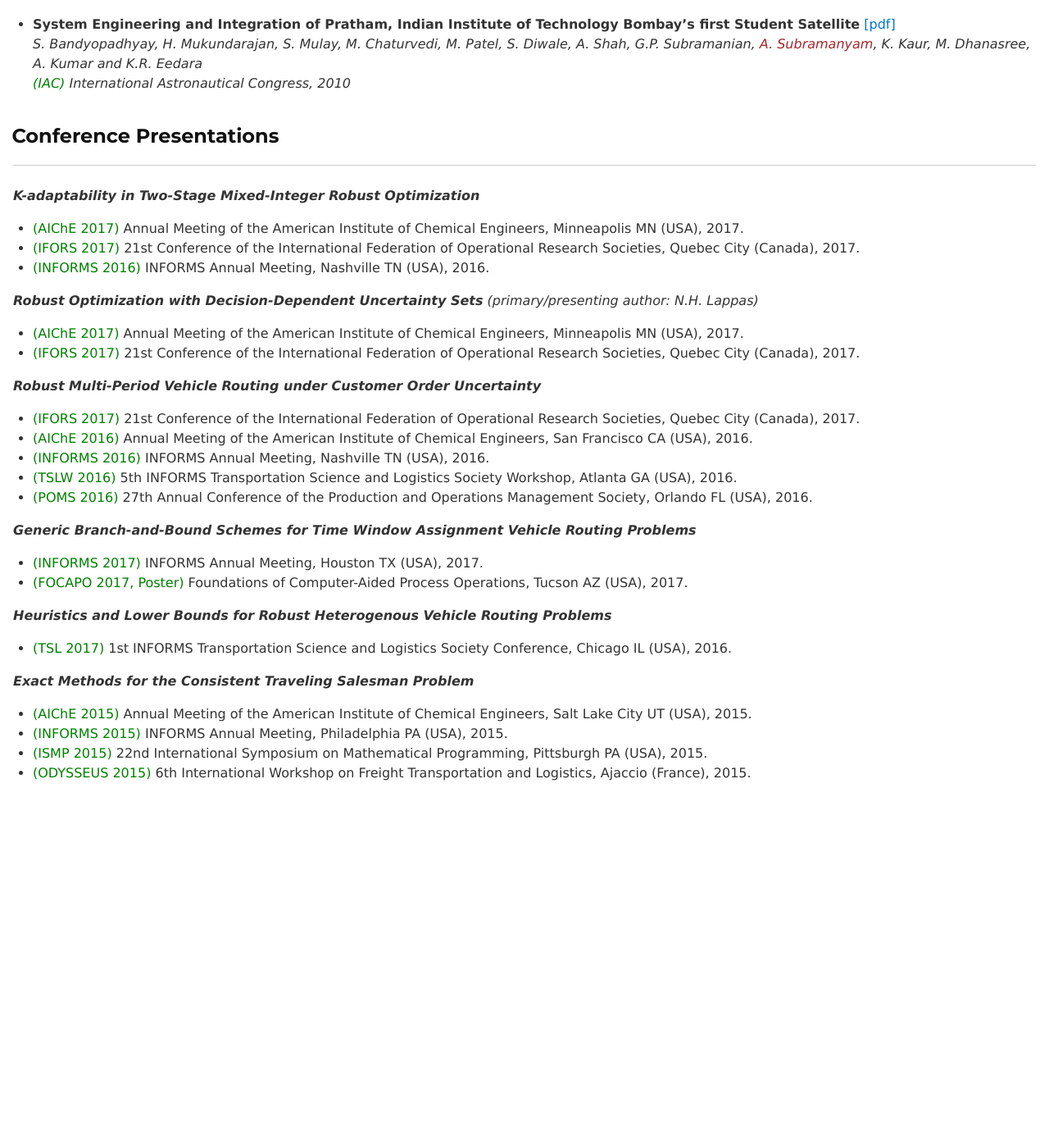
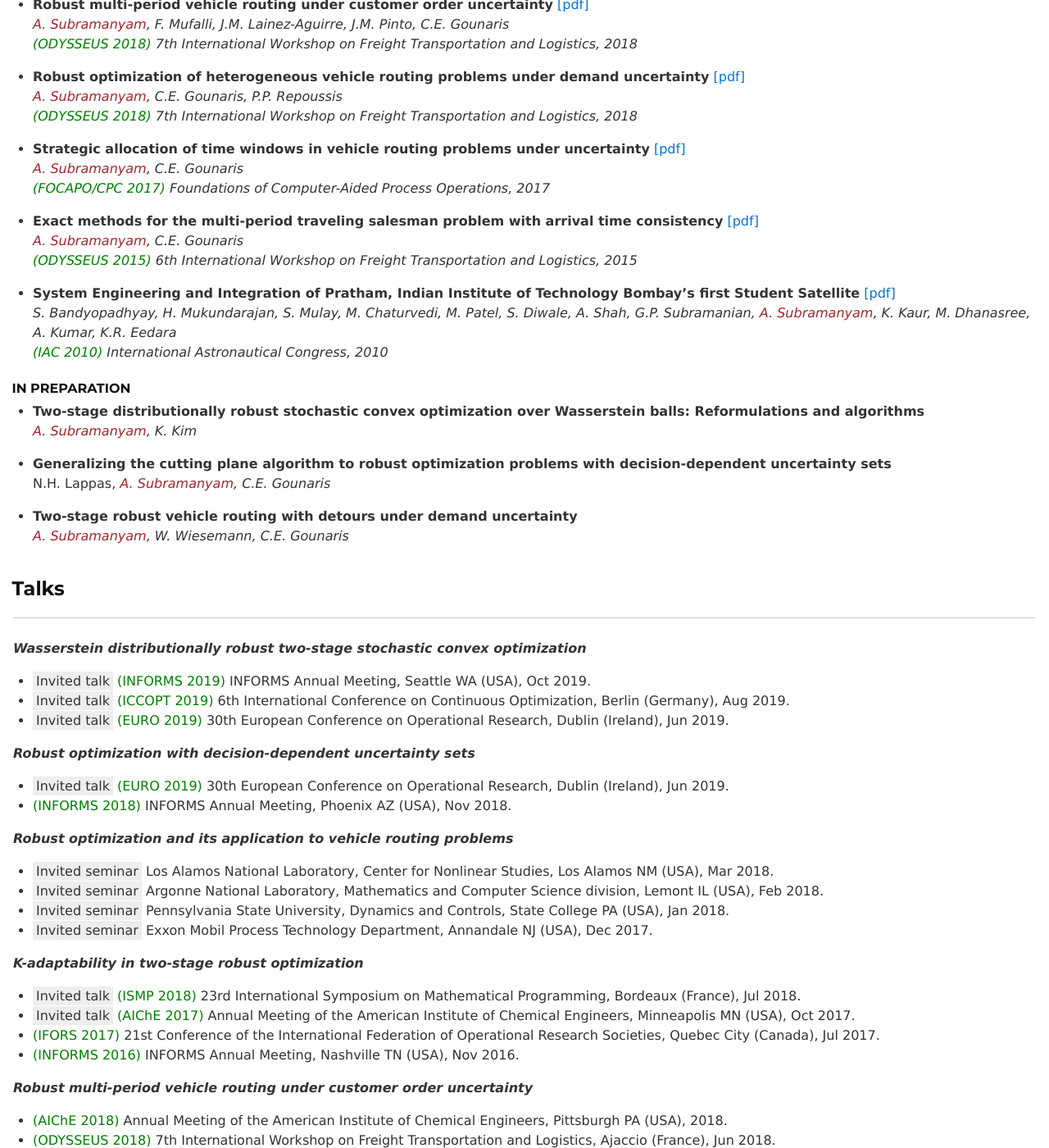
Before and after one commit to AnirudhSubramanyam/AnirudhSubramanyam.github.io, a Jekyll site: the page built from index.md, in a window 1280 px wide and 1400 px high, scrolled down 1144 px. Shown: the whole window at 82% size. Built offline with Jekyll 4.4.1, drawn with Linux system fonts in a browser that asks for light colours; our own code applies the rules of GitHub Pages for plain Markdown files; before the commit the page ends 2179 px from its top, so only the background shows below that; some of the changed text lies outside the part shown.

Commit message:
Updated publications

```diff
--- a/index.md
+++ b/index.md
@@ -2,98 +2,140 @@
 layout: default
 ---
 
-[//]: # (<img style="float: right;" src="http://www.andrew.cmu.edu/user/asubram2/picture.jpg" alt="Me" style="width: 480px;"/>)
-
 ## About
 ---
 
-I'm a doctoral candidate working under the supervision of [Chrysanthos Gounaris](https://www.cmu.edu/cheme/people/faculty/chrysanthos-e-gounaris.html) at Carnegie Mellon University, in the department of Chemical Engineering. Earlier, I obtained my Bachelor's degree in Chemical Engineering from IIT Bombay. I'm broadly interested in areas of computational optimization. My doctoral work focuses on the development of theory and numerical methods for optimization under uncertainty, with emphasis on robust optimization techniques, and with applications in vehicle routing operations.
+I'm a postdoctoral researcher in the [Mathematics and Computer Science](https://www.anl.gov/mcs) division at [Argonne National Laboratory](https://www.anl.gov). Previously, I obtained my doctoral degree in Process Systems Engineering  from [Carnegie Mellon University](https://www.cmu.edu), and my Bachelor's degree in Chemical Engineering from [IIT Bombay](http://www.iitb.ac.in).
 
-You can email me at `asubramanyam [at] cmu.edu`.
+I'm broadly interested in theory, algorithms and applications of computational optimization. My current interests lie in the development of theory and numerical methods for large-scale nonlinear optimization under uncertainty, with emphasis on distributionally robust, stochastic and chance-constrained optimization, and with applications in energy and power systems. My doctoral work focused on combinatorial optimization under uncertainty with applications in vehicle routing operations.
+
+You can email me at `asubramanyam [at] anl.gov`.
 
 [[Webpage]](http://www.andrew.cmu.edu/user/asubram2/) [[Google Scholar]](https://scholar.google.com/citations?user=yDf5WlEAAAAJ&hl=en) [[CV]](http://www.andrew.cmu.edu/user/asubram2/cv.pdf)
 
 ## Publications
 ---
 
-### Journal Articles
+### Journal articles
 
-* **K-adaptability in Two-Stage Mixed-Integer Robust Optimization**
+* **A scenario decomposition algorithm for strategic time window assignment vehicle routing problems**
+[[doi]](https://doi.org/10.1016/j.trb.2018.09.008)
+[[arXiv]](https://arxiv.org/abs/1806.03220)
+_<span style="color:#A5252A">A. Subramanyam</span>, A. Wang, C.E. Gounaris_
+_Transportation Research Part B: Methodological, 117, 296--317, 2018_
+
+* **Robust optimization of a broad class of heterogeneous vehicle routing problems under demand uncertainty**
+[[arXiv]](https://arxiv.org/pdf/1810.04348.pdf)
+_<span style="color:#A5252A">A. Subramanyam</span>, P.P. Repoussis, C.E. Gounaris_
+_(Under Review)_
+
+* **K-adaptability in two-stage mixed-integer robust optimization**
+[[code]](http://gounaris.cheme.cmu.edu/codes/k-adaptability/KAdaptability-code-web.zip)
 [[arXiv]](https://arxiv.org/abs/1706.07097)
 [[optimization-online]](http://www.optimization-online.org/DB_HTML/2017/06/6093.html)
- _<span style="color:#A5252A">A. Subramanyam</span>, C.E. Gounaris and W. Wiesemann_
+ _<span style="color:#A5252A">A. Subramanyam</span>, C.E. Gounaris, W. Wiesemann_
  _(Under Review)_
 
-* **Robust Multi-Period Vehicle Routing under Customer Order Uncertainty**
+* **Robust multi-period vehicle routing under customer order uncertainty**
+[[code]](http://gounaris.cheme.cmu.edu/codes/mpvrp/MPVRP-code.zip)
 [[optimization-online]](http://www.optimization-online.org/DB_HTML/2017/04/5947.html)
- _<span style="color:#A5252A">A. Subramanyam</span>, F. Mufalli, J.M. Pinto and C.E. Gounaris_
+ _<span style="color:#A5252A">A. Subramanyam</span>, F. Mufalli, J.M. Lainez-Aguirre, J.M. Pinto, C.E. Gounaris_
  _(Under Review)_
 
-* **A Decomposition Algorithm for the Consistent Traveling Salesman Problem with Vehicle Idling**
+* **A decomposition algorithm for the Consistent Traveling Salesman Problem with vehicle idling**
 [[doi]](https://doi.org/10.1287/trsc.2017.0741)
- _<span style="color:#A5252A">A. Subramanyam</span> and C.E. Gounaris_
- _Transportation Science (Articles in Advance), 2017_
+ _<span style="color:#A5252A">A. Subramanyam</span>, C.E. Gounaris_
+ _Transportation Science, 52(2), 386--401, 2017_
 
-* **A Branch-and-Cut Framework for the Consistent Traveling Salesman Problem**
+* **A branch-and-cut framework for the Consistent Traveling Salesman Problem**
 [[doi]](https://doi.org/10.1016/j.ejor.2015.07.030)
- _<span style="color:#A5252A">A. Subramanyam</span> and C.E. Gounaris_
+ _<span style="color:#A5252A">A. Subramanyam</span>, C.E. Gounaris_
  _European Journal of Operational Research, 248(2), 384--395, 2016_
 
-### Conference Proceedings
+### Peer-reviewed conference proceedings
 
-* **Strategic Allocation of Time Windows in Vehicle Routing Problems under Uncertainty**
+* **Robust multi-period vehicle routing under customer order uncertainty**
+[[pdf]](http://convegni.unica.it/odysseus2018/files/2018/06/BookOfAbstracts2.pdf)
+_<span style="color:#A5252A">A. Subramanyam</span>, F. Mufalli, J.M. Lainez-Aguirre, J.M. Pinto, C.E. Gounaris_
+_<span style="color:green">(ODYSSEUS 2018)</span> 7th International Workshop on Freight Transportation and Logistics, 2018_
+
+* **Robust optimization of heterogeneous vehicle routing problems under demand uncertainty**
+[[pdf]](http://convegni.unica.it/odysseus2018/files/2018/06/BookOfAbstracts2.pdf)
+_<span style="color:#A5252A">A. Subramanyam</span>, C.E. Gounaris, P.P. Repoussis_
+_<span style="color:green">(ODYSSEUS 2018)</span> 7th International Workshop on Freight Transportation and Logistics, 2018_
+
+* **Strategic allocation of time windows in vehicle routing problems under uncertainty**
 [[pdf]](http://folk.ntnu.no/skoge/prost/proceedings/focapo-cpc-2017/FOCAPO-CPC%202017%20Contributed%20Papers/62_FOCAPO_Contributed.pdf)
- _<span style="color:#A5252A">A. Subramanyam</span> and C.E. Gounaris_
- _<span style="color:green">(FOCAPO/CPC)</span> Foundations of Computer-Aided Process Operations, 2017_
+ _<span style="color:#A5252A">A. Subramanyam</span>, C.E. Gounaris_
+ _<span style="color:green">(FOCAPO/CPC 2017)</span> Foundations of Computer-Aided Process Operations, 2017_
 
-* **Tactical Planning Vehicle Routing With Call-In Customers**
-[[pdf]](https://www.pomsmeetings.org/ConfProceedings/065/Full%20Papers/Final%20Full%20Papers/065-1815.pdf)
- _<span style="color:#A5252A">A. Subramanyam</span>, F. Mufalli, J.M. Pinto and C.E. Gounaris_
- _<span style="color:green">(POMS)</span> 27th Annual Conference of the Production and Operations Management Society, 2016_
-
-* **Exact Methods for the Multi-Period Traveling Salesman Problem with Arrival Time Consistency**
+* **Exact methods for the multi-period traveling salesman problem with arrival time consistency**
 [[pdf]](http://homepages.laas.fr/njozefow/odysseus2015.pdf)
- _<span style="color:#A5252A">A. Subramanyam</span> and C.E. Gounaris_
- _<span style="color:green">(ODYSSEUS)</span> 6th International Workshop on Freight Transportation and Logistics, 2015_
+ _<span style="color:#A5252A">A. Subramanyam</span>, C.E. Gounaris_
+ _<span style="color:green">(ODYSSEUS 2015)</span> 6th International Workshop on Freight Transportation and Logistics, 2015_
 
 * **System Engineering and Integration of Pratham, Indian Institute of Technology Bombay's first Student Satellite**
-[[pdf]](http://www.aero.iitb.ac.in/pratham/otherdocs/IAC-10.B4.1.8.pdf)
- _S. Bandyopadhyay, H. Mukundarajan, S. Mulay, M. Chaturvedi, M. Patel, S. Diwale, A. Shah, G.P. Subramanian, <span style="color:#A5252A">A. Subramanyam</span>, K. Kaur, M. Dhanasree, A. Kumar and K.R. Eedara_
- _<span style="color:green">(IAC)</span> International Astronautical Congress, 2010_
+[[pdf]](https://www.aero.iitb.ac.in/satlab/Pratham/otherdocs/IAC-10.B4.1.8.pdf)
+ _S. Bandyopadhyay, H. Mukundarajan, S. Mulay, M. Chaturvedi, M. Patel, S. Diwale, A. Shah, G.P. Subramanian, <span style="color:#A5252A">A. Subramanyam</span>, K. Kaur, M. Dhanasree, A. Kumar, K.R. Eedara_
+ _<span style="color:green">(IAC 2010)</span> International Astronautical Congress, 2010_
+
+### In Preparation
+
+* **Two-stage distributionally robust stochastic convex optimization over Wasserstein balls: Reformulations and algorithms**
+ _<span style="color:#A5252A">A. Subramanyam</span>, K. Kim_
+
+* **Generalizing the cutting plane algorithm to robust optimization problems with decision-dependent uncertainty sets**
+ N.H. Lappas, _<span style="color:#A5252A">A. Subramanyam</span>, C.E. Gounaris_
+
+* **Two-stage robust vehicle routing with detours under demand uncertainty**
+ _<span style="color:#A5252A">A. Subramanyam</span>, W. Wiesemann, C.E. Gounaris_
 
 
-
-## Conference Presentations
+## Talks
 ---
 
-_**K-adaptability in Two-Stage Mixed-Integer Robust Optimization**_
-* <span style="color:green">(AIChE 2017)</span> Annual Meeting of the American Institute of Chemical Engineers, Minneapolis MN (USA), 2017.
-* <span style="color:green">(IFORS 2017)</span> 21st Conference of the International Federation of Operational Research Societies, Quebec City (Canada), 2017.
-* <span style="color:green">(INFORMS 2016)</span> INFORMS Annual Meeting, Nashville TN (USA), 2016.
+_**Wasserstein distributionally robust two-stage stochastic convex optimization**_
+* `Invited talk` <span style="color:green">(INFORMS 2019)</span> INFORMS Annual Meeting, Seattle WA (USA), Oct 2019.
+* `Invited talk` <span style="color:green">(ICCOPT 2019)</span> 6th International Conference on Continuous Optimization, Berlin (Germany), Aug 2019.
+* `Invited talk` <span style="color:green">(EURO 2019)</span> 30th European Conference on Operational Research, Dublin (Ireland), Jun 2019.
 
-_**Robust Optimization with Decision-Dependent Uncertainty Sets** (primary/presenting author: N.H. Lappas)_
-* <span style="color:green">(AIChE 2017)</span> Annual Meeting of the American Institute of Chemical Engineers, Minneapolis MN (USA), 2017.
-* <span style="color:green">(IFORS 2017)</span> 21st Conference of the International Federation of Operational Research Societies, Quebec City (Canada), 2017.
+_**Robust optimization with decision-dependent uncertainty sets**_
+* `Invited talk` <span style="color:green">(EURO 2019)</span> 30th European Conference on Operational Research, Dublin (Ireland), Jun 2019.
+* <span style="color:green">(INFORMS 2018)</span> INFORMS Annual Meeting, Phoenix AZ (USA), Nov 2018.
 
-_**Robust Multi-Period Vehicle Routing under Customer Order Uncertainty**_
-* <span style="color:green">(IFORS 2017)</span> 21st Conference of the International Federation of Operational Research Societies, Quebec City (Canada), 2017.
-* <span style="color:green">(AIChE 2016)</span> Annual Meeting of the American Institute of Chemical Engineers, San Francisco CA (USA), 2016.
-* <span style="color:green">(INFORMS 2016)</span> INFORMS Annual Meeting, Nashville TN (USA), 2016.
-* <span style="color:green">(TSLW 2016)</span> 5th INFORMS Transportation Science and Logistics Society Workshop, Atlanta GA (USA), 2016.
-* <span style="color:green">(POMS 2016)</span> 27th Annual Conference of the Production and Operations Management Society, Orlando FL (USA), 2016.
+_**Robust optimization and its application to vehicle routing problems**_
+* `Invited seminar` Los Alamos National Laboratory, Center for Nonlinear Studies, Los Alamos NM (USA), Mar 2018.
+* `Invited seminar` Argonne National Laboratory, Mathematics and Computer Science division, Lemont IL (USA), Feb 2018.
+* `Invited seminar` Pennsylvania State University, Dynamics and Controls, State College PA (USA), Jan 2018.
+* `Invited seminar` Exxon Mobil Process Technology Department, Annandale NJ (USA), Dec 2017.
 
-_**Generic Branch-and-Bound Schemes for Time Window Assignment Vehicle Routing Problems**_
-* <span style="color:green">(INFORMS 2017)</span> INFORMS Annual Meeting, Houston TX (USA), 2017.
-* <span style="color:green">(FOCAPO 2017, Poster)</span> Foundations of Computer-Aided Process Operations, Tucson AZ (USA), 2017.
+_**K-adaptability in two-stage robust optimization**_
+* `Invited talk` <span style="color:green">(ISMP 2018)</span> 23rd International Symposium on Mathematical Programming, Bordeaux (France), Jul 2018.
+* `Invited talk` <span style="color:green">(AIChE 2017)</span> Annual Meeting of the American Institute of Chemical Engineers, Minneapolis MN (USA), Oct 2017.
+* <span style="color:green">(IFORS 2017)</span> 21st Conference of the International Federation of Operational Research Societies, Quebec City (Canada), Jul 2017.
+* <span style="color:green">(INFORMS 2016)</span> INFORMS Annual Meeting, Nashville TN (USA), Nov 2016.
 
-_**Heuristics and Lower Bounds for Robust Heterogenous Vehicle Routing Problems**_
-* <span style="color:green">(TSL 2017)</span> 1st INFORMS Transportation Science and Logistics Society Conference, Chicago IL (USA), 2016.
+_**Robust multi-period vehicle routing under customer order uncertainty**_
+* <span style="color:green">(AIChE 2018)</span> Annual Meeting of the American Institute of Chemical Engineers, Pittsburgh PA (USA), 2018.
+* <span style="color:green">(ODYSSEUS 2018)</span> 7th International Workshop on Freight Transportation and Logistics, Ajaccio (France), Jun 2018.
+* `Invited talk` <span style="color:green">(IFORS 2017)</span> 21st Conference of the International Federation of Operational Research Societies, Quebec City (Canada), Jul 2017.
+* `Invited talk` <span style="color:green">(INFORMS 2016)</span> INFORMS Annual Meeting, Nashville TN (USA), Nov 2016.
+* <span style="color:green">(TSLW 2016)</span> 5th INFORMS Transportation Science and Logistics Society Workshop, Atlanta GA (USA), Jun 2016.
 
-_**Exact Methods for the Consistent Traveling Salesman Problem**_
-* <span style="color:green">(AIChE 2015)</span> Annual Meeting of the American Institute of Chemical Engineers, Salt Lake City UT (USA), 2015.
-* <span style="color:green">(INFORMS 2015)</span> INFORMS Annual Meeting, Philadelphia PA (USA), 2015.
-* <span style="color:green">(ISMP 2015)</span> 22nd International Symposium on Mathematical Programming, Pittsburgh PA (USA), 2015.
-* <span style="color:green">(ODYSSEUS 2015)</span> 6th International Workshop on Freight Transportation and Logistics, Ajaccio (France), 2015.
+_**Robust heterogeneous vehicle routing problems under demand uncertainty**_
+* `Invited talk` <span style="color:green">(INFORMS 2018)</span> INFORMS Annual Meeting, Phoenix AZ (USA), Nov 2018.
+* <span style="color:green">(ODYSSEUS 2018)</span> 7th International Workshop on Freight Transportation and Logistics, Ajaccio (France), Jun 2018.
+* <span style="color:green">(TSL 2017)</span> 1st INFORMS Transportation Science and Logistics Society Conference, Chicago IL (USA), Jul 2017.
+
+_**Strategic time window allocation in vehicle routing problems**_
+* <span style="color:green">(AIChE 2018)</span> Annual Meeting of the American Institute of Chemical Engineers, Pittsburgh PA (USA), 2018.
+* `Invited talk` <span style="color:green">(INFORMS 2017)</span> INFORMS Annual Meeting, Houston TX (USA), Oct 2017.
+* <span style="color:green">(FOCAPO 2017, Poster)</span> Foundations of Computer-Aided Process Operations, Tucson AZ (USA), Jan 2017.
+
+_**Exact algorithms for consistent vehicle routing problems**_
+* <span style="color:green">(AIChE 2015)</span> Annual Meeting of the American Institute of Chemical Engineers, Salt Lake City UT (USA), Nov 2015.
+* <span style="color:green">(INFORMS 2015)</span> INFORMS Annual Meeting, Philadelphia PA (USA), Nov 2015.
+* <span style="color:green">(ISMP 2015)</span> 22nd International Symposium on Mathematical Programming, Pittsburgh PA (USA), Jul 2015.
 
 
 [//]: # (<a href="https://github.com/chibicode/solo" class="github-corner"><svg width="80" height="80" viewBox="0 0 250 250" style="fill:#151513; color:#fff; position: absolute; top: 0; border: 0; right: 0;"><path d="M0,0 L115,115 L130,115 L142,142 L250,250 L250,0 Z"></path><path d="M128.3,109.0 C113.8,99.7 119.0,89.6 119.0,89.6 C122.0,82.7 120.5,78.6 120.5,78.6 C119.2,72.0 123.4,76.3 123.4,76.3 C127.3,80.9 125.5,87.3 125.5,87.3 C122.9,97.6 130.6,101.9 134.4,103.2" fill="currentColor" style="transform-origin: 130px 106px;" class="octo-arm"></path><path d="M115.0,115.0 C114.9,115.1 118.7,116.5 119.8,115.4 L133.7,101.6 C136.9,99.2 139.9,98.4 142.2,98.6 C133.8,88.0 127.5,74.4 143.8,58.0 C148.5,53.4 154.0,51.2 159.7,51.0 C160.3,49.4 163.2,43.6 171.4,40.1 C171.4,40.1 176.1,42.5 178.8,56.2 C183.1,58.6 187.2,61.8 190.9,65.4 C194.5,69.0 197.7,73.2 200.1,77.6 C213.8,80.2 216.3,84.9 216.3,84.9 C212.7,93.1 206.9,96.0 205.4,96.6 C205.1,102.4 203.0,107.8 198.3,112.5 C181.9,128.9 168.3,122.5 157.7,114.1 C157.9,116.9 156.7,120.9 152.7,124.9 L141.0,136.5 C139.8,137.7 141.6,141.9 141.8,141.8 Z" fill="currentColor" class="octo-body"></path></svg></a><style>.github-corner:hover .octo-arm{animation:octocat-wave 560ms ease-in-out}@keyframes octocat-wave{0%,100%{transform:rotate(0)}20%,60%{transform:rotate(-25deg)}40%,80%{transform:rotate(10deg)}}@media (max-width:500px){.github-corner:hover .octo-arm{animation:none}.github-corner .octo-arm{animation:octocat-wave 560ms ease-in-out}}</style>)
```
